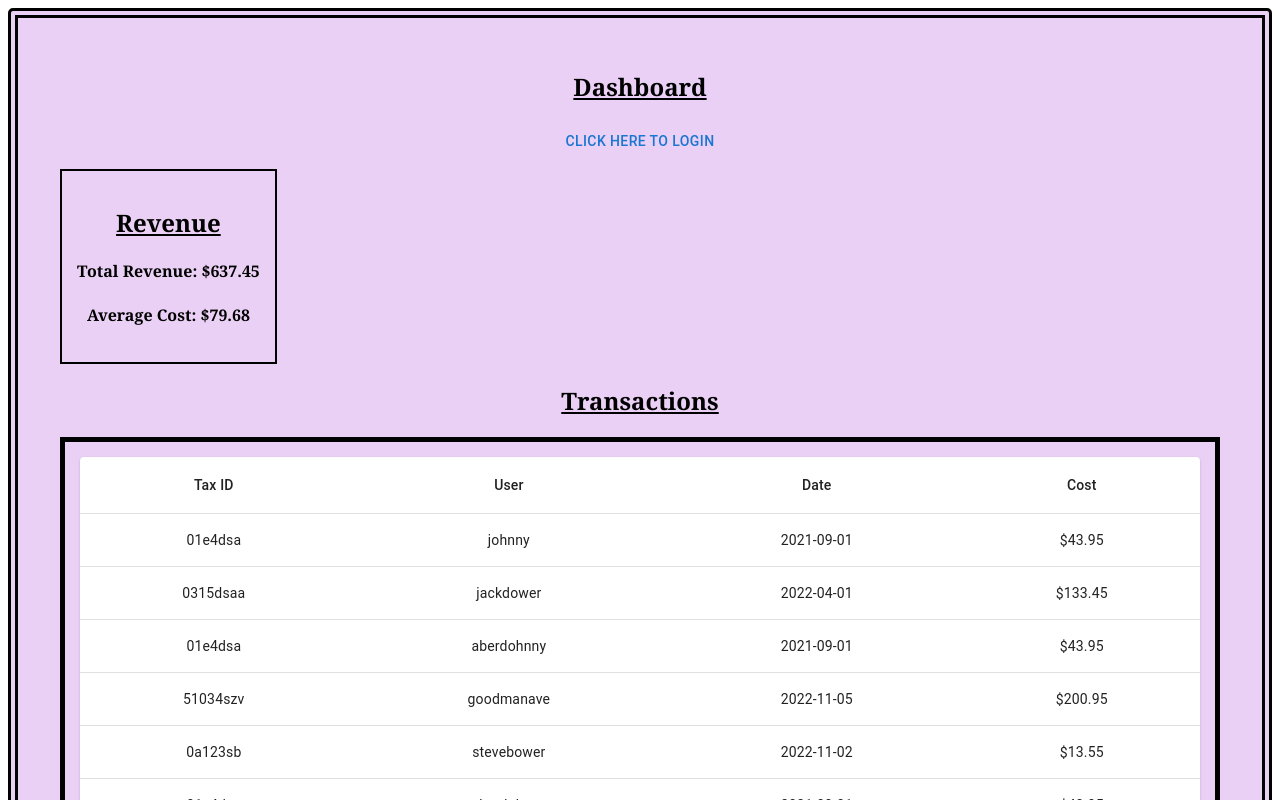
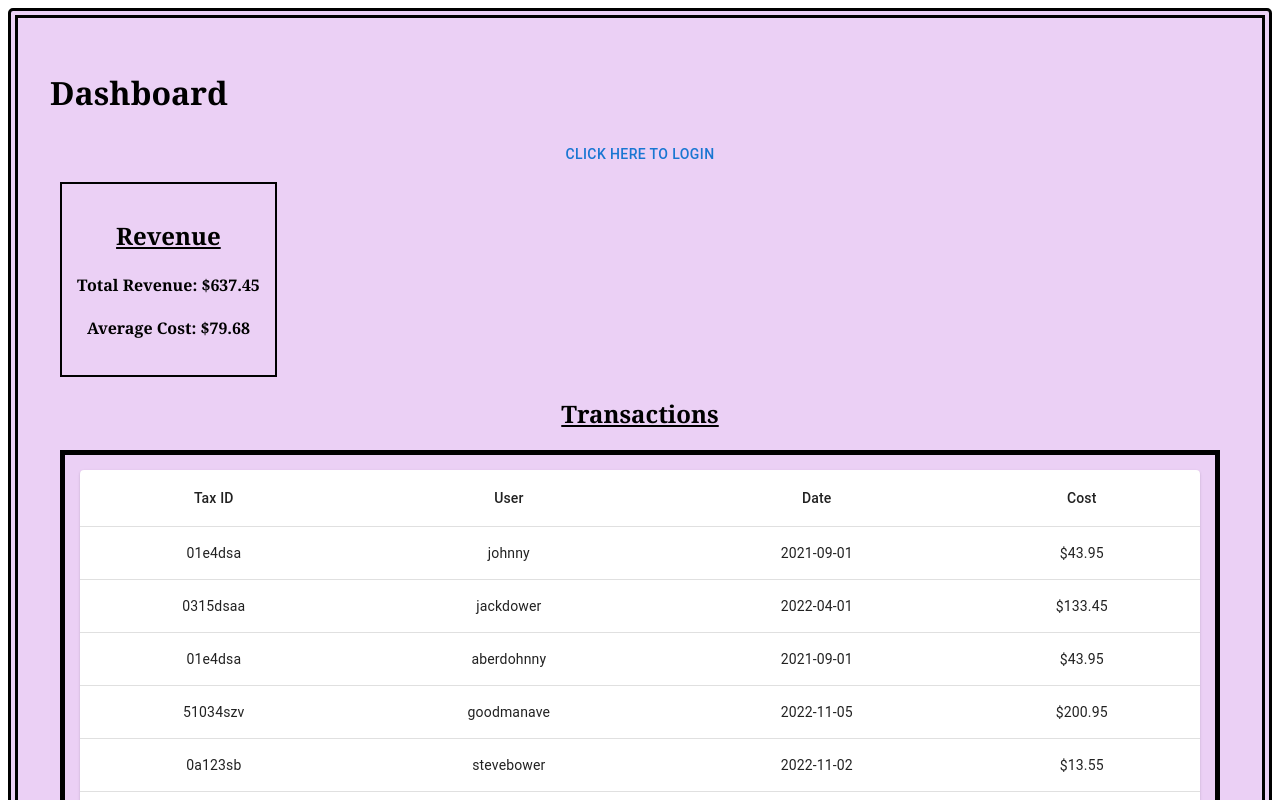
Before and after one commit to katyjayne/Block27A-Sales.Dashboard, a React (Vite) app: page / in a window 1280 px wide. Shown: the top 800 px of the page. Built offline with nearby package versions, Linux system fonts and the light colour scheme.

Commit message:
minor css adjustments, calling it a day

```diff
--- a/src/App.css
+++ b/src/App.css
@@ -46,3 +46,7 @@ h2 {
 .box-heading {
   text-decoration: underline;
 }
+
+h1 {
+  text-align: left;
+}
--- a/src/components/Heading.jsx
+++ b/src/components/Heading.jsx
@@ -1,7 +1,7 @@
 export default function Heading() {
   return (
     <>
-    <h2>Dashboard</h2>
+    <h1>Dashboard</h1>
     </>
   )
 }
--- a/src/components/Sidebar.jsx
+++ b/src/components/Sidebar.jsx
@@ -29,7 +29,7 @@ export default function TemporaryDrawer() {
 
   return (
     <div>
-      <Button onClick={toggleDrawer(true)}>Click Here to Login</Button>
+      <Button className="open-drawer" onClick={toggleDrawer(true)}>Click Here to Login</Button>
       <Drawer open={open} onClose={toggleDrawer(false)}>
         {DrawerList}
       </Drawer>
```
